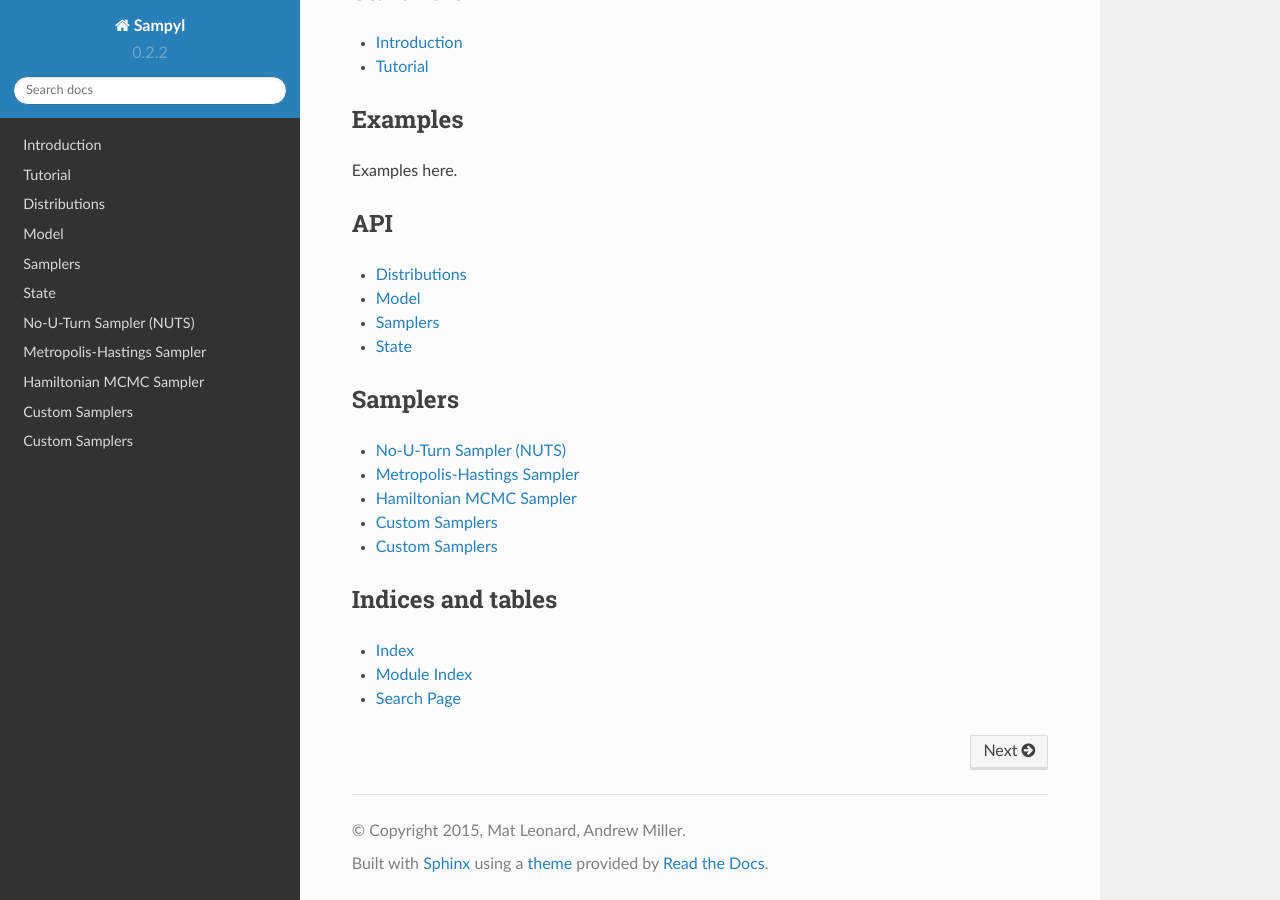
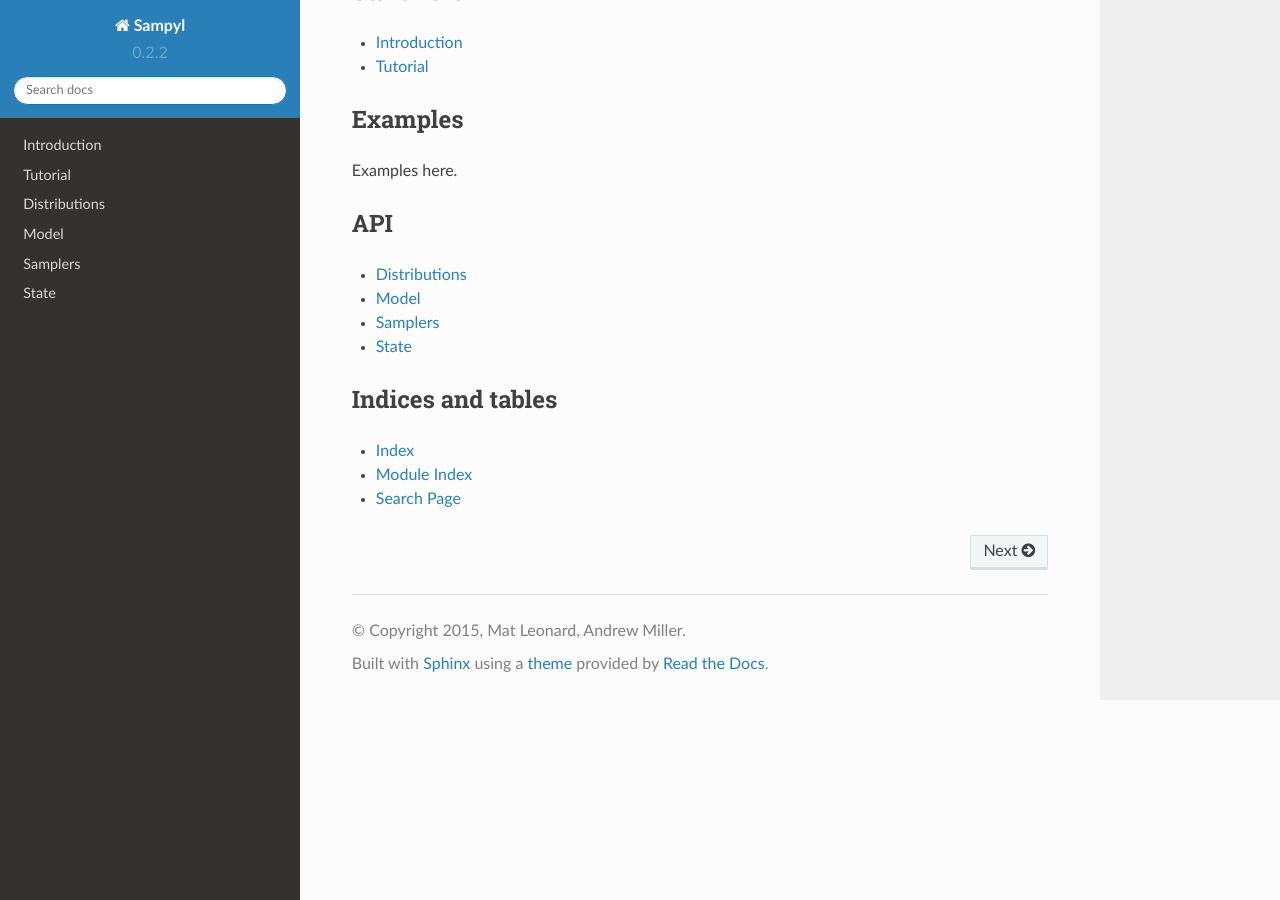
Before and after one commit to mcleonard/sampyl, a Sphinx documentation site: the page built from docs/index.rst, in a window 1280 px wide and 900 px high, scrolled down 1344 px. Built offline with Sphinx 7.4.7 and the Read the Docs theme 2.0.0, drawn with Linux system fonts in a browser that asks for light colours.

Commit message:
More work on the documentation.

```diff
--- a/docs/index.rst
+++ b/docs/index.rst
@@ -51,13 +51,12 @@ To show you how simple this can be, let's sample from a 2D correlated normal dis
 
 Start here
 ----------
-
-
 .. toctree::
    :maxdepth: 2
 
    introduction
    tutorial
+
 
 Examples
 --------
@@ -73,18 +72,6 @@ API
     samplers
     state
 
-Samplers
---------
-
-.. toctree::
-	:maxdepth: 1
-
-	samplers/nuts
-	samplers/metropolis
-	samplers/slice
-	samplers/hamiltonian
-	samplers/custom
-
 
 Indices and tables
 ------------------
--- a/docs/samplers/custom.rst
+++ b/docs/samplers/custom.rst
@@ -45,7 +45,6 @@ As an example, here's snippet from the :ref:`Metropolis <metropolis>` sampler. :
 
 .. module:: sampyl
 
-
 .. autoclass:: Sampler
     :members:
 
@@ -65,16 +64,3 @@ As an example, here's snippet from the :ref:`Metropolis <metropolis>` sampler. :
         samples as :ref:`states <state>`.
 
     **Methods**
-
-
-
-
-
-
-
-Custom Samplers
-===============
-
-.. module:: sampyl
-
-.. autoclass:: Sampler
--- a/docs/samplers/slice.rst
+++ b/docs/samplers/slice.rst
@@ -1,4 +1,5 @@
 Slice Sampler
+=============
 
 .. module:: sampyl
 
```
Also changed, not shown: 2 other files.
